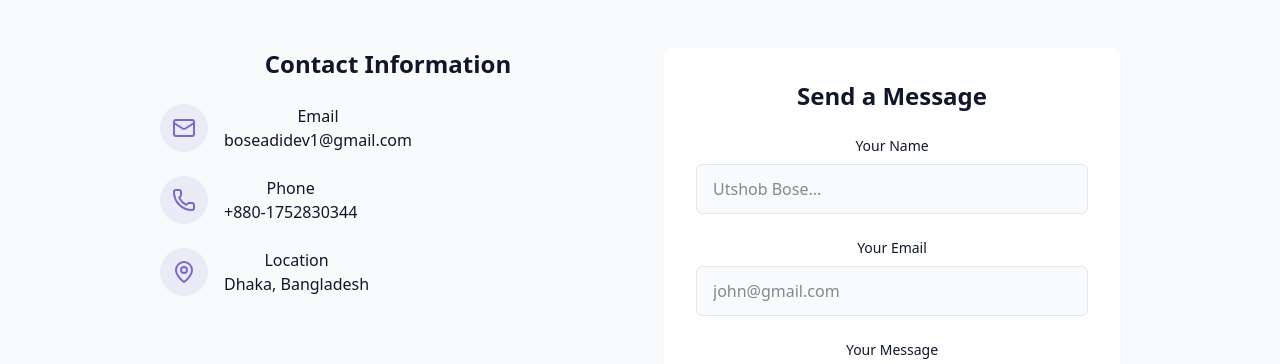
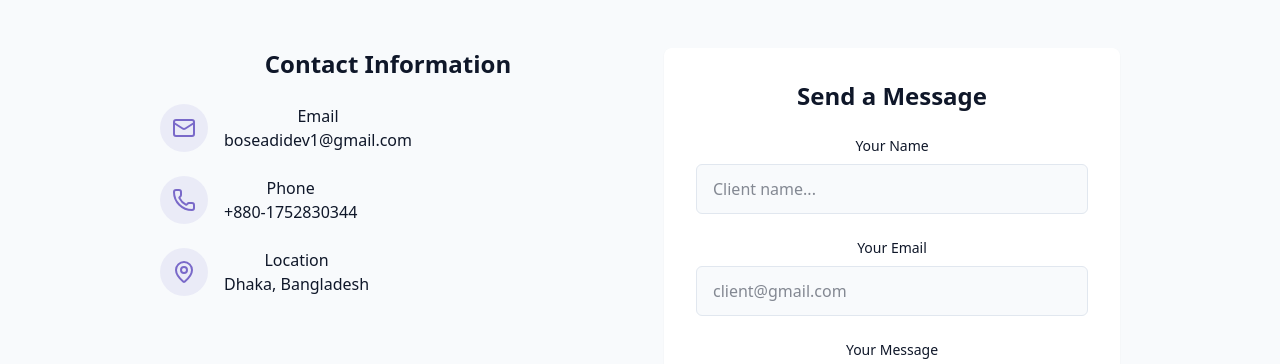
Before and after one commit to utshobbose/BosePortfolio, a React (Vite) app in the folder myPortfolio/: page / in a window 1280 px wide. Shown: the part 3415-3779 px from the top of the page. Built offline with nearby package versions, Linux system fonts and the light colour scheme.

Commit message:
Contact upd

```diff
--- a/myPortfolio/src/components/ContactSection.jsx
+++ b/myPortfolio/src/components/ContactSection.jsx
@@ -132,7 +132,7 @@ export const ContactSection = () => {
                   name="name"
                   required
                   className="w-full px-4 py-3 rounded-md border border-input bg-background focus:outline-hidden foucs:ring-2 focus:ring-primary"
-                  placeholder="Utshob Bose..."
+                  placeholder="Client name..."
                 />
               </div>
 
@@ -150,7 +150,7 @@ export const ContactSection = () => {
                   name="email"
                   required
                   className="w-full px-4 py-3 rounded-md border border-input bg-background focus:outline-hidden foucs:ring-2 focus:ring-primary"
-                  placeholder="john@gmail.com"
+                  placeholder="client@gmail.com"
                 />
               </div>
 
```
